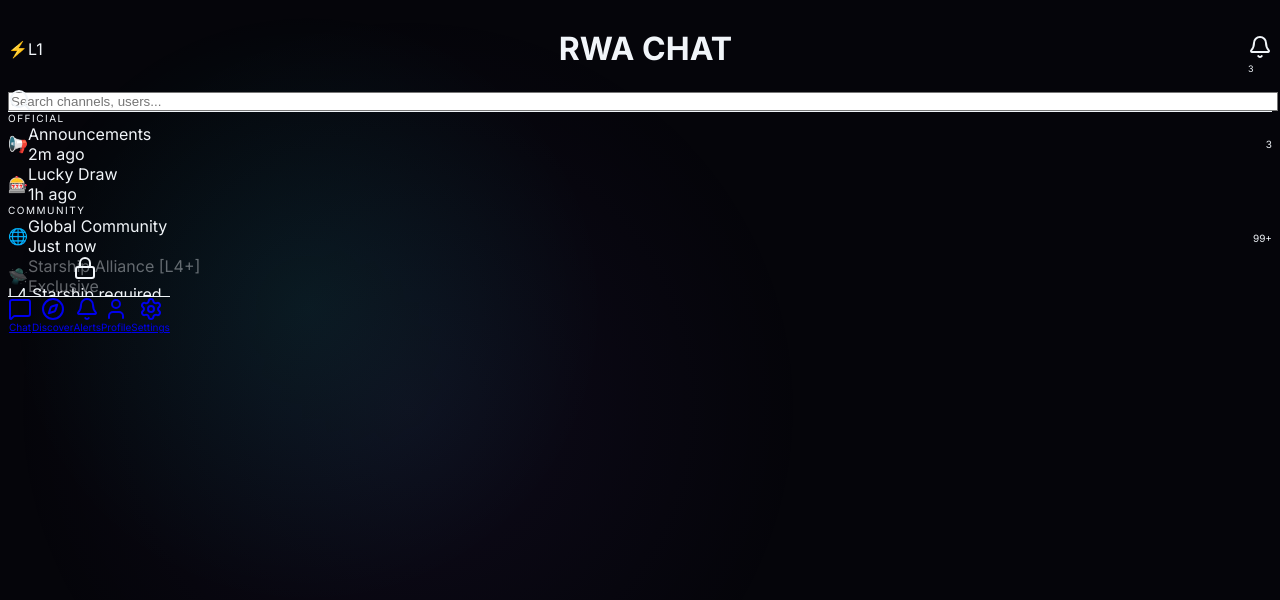
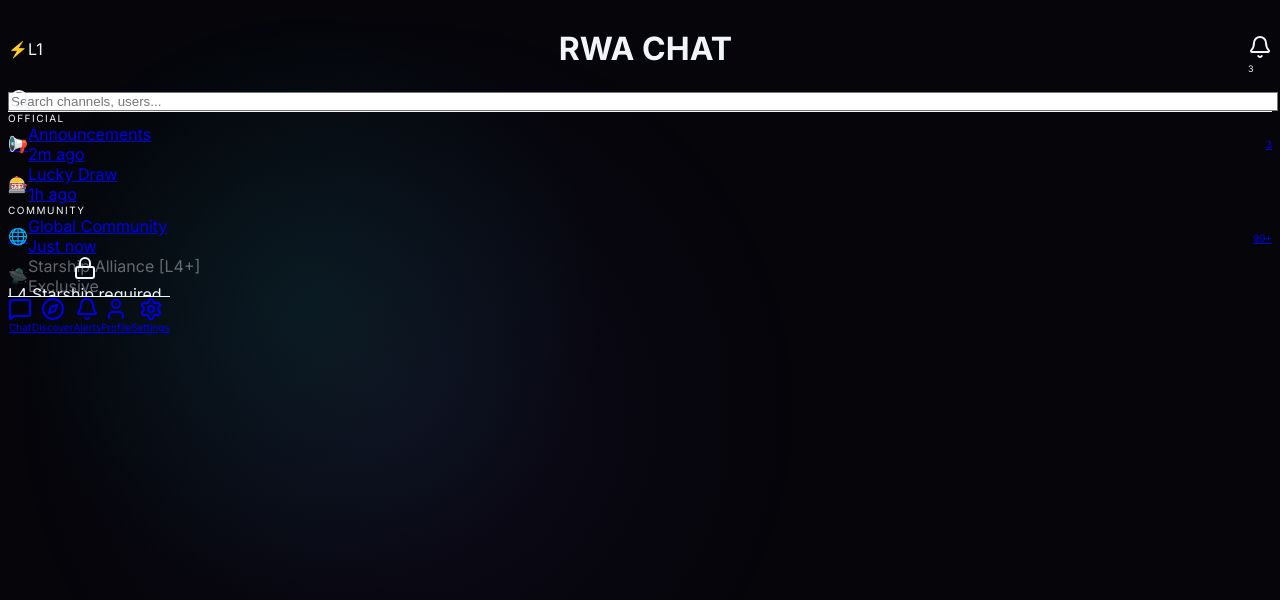
Before and after one commit to wx6668888/rwa-defi-chat, a Next.js app: page /channels in a window 1280 px wide. Shown: the top 600 px of the page. Built offline with nearby package versions, Linux system fonts and the light colour scheme.

Commit message:
Add navigation: launch page button and clickable channels

```diff
--- a/app/channels/page.tsx
+++ b/app/channels/page.tsx
@@ -1,6 +1,7 @@
 "use client";
 
 import { Search, Bell, Lock } from "lucide-react";
+import Link from "next/link";
 import { BottomNav } from "@/components/bottom-nav";
 import { BackgroundEffects } from "@/components/background-effects";
 
@@ -43,7 +44,8 @@ export default function ChannelsPage() {
         <div>
           <div className="text-[10px] text-text-disabled uppercase tracking-[0.15em] mb-4 font-bold">OFFICIAL</div>
           <div className="space-y-3">
-            <div className="flex items-center gap-4 py-3">
+            <Link href="/chat">
+              <div className="flex items-center gap-4 py-3 cursor-pointer hover:opacity-80 transition-opacity">
                 <div className="text-2xl">📢</div>
                 <div className="flex-1 min-w-0">
                   <div className="font-medium text-text-primary text-sm mb-0.5">Announcements</div>
@@ -53,13 +55,16 @@ export default function ChannelsPage() {
                   <span className="text-[10px] font-bold text-void-black">3</span>
                 </div>
               </div>
-            <div className="flex items-center gap-4 py-3">
+            </Link>
+            <Link href="/chat">
+              <div className="flex items-center gap-4 py-3 cursor-pointer hover:opacity-80 transition-opacity">
                 <div className="text-2xl">🎰</div>
                 <div className="flex-1 min-w-0">
                   <div className="font-medium text-text-primary text-sm mb-0.5">Lucky Draw</div>
                   <div className="text-xs text-text-secondary">1h ago</div>
                 </div>
               </div>
+            </Link>
           </div>
         </div>
 
@@ -67,7 +72,8 @@ export default function ChannelsPage() {
         <div>
           <div className="text-[10px] text-text-disabled uppercase tracking-[0.15em] mb-4 font-bold">COMMUNITY</div>
           <div className="space-y-3">
-            <div className="flex items-center gap-4 py-3">
+            <Link href="/chat">
+              <div className="flex items-center gap-4 py-3 cursor-pointer hover:opacity-80 transition-opacity">
                 <div className="text-2xl">🌐</div>
                 <div className="flex-1 min-w-0">
                   <div className="font-medium text-text-primary text-sm mb-0.5">Global Community</div>
@@ -77,6 +83,7 @@ export default function ChannelsPage() {
                   <span className="text-[10px] font-bold text-void-black">99+</span>
                 </div>
               </div>
+            </Link>
 
             {/* Locked Channel */}
             <div className="relative overflow-hidden rounded-xl">
--- a/app/page.tsx
+++ b/app/page.tsx
@@ -1,6 +1,7 @@
 "use client";
 
 import { useState } from "react";
+import Link from "next/link";
 import { NodeHexIcon } from "@/components/node-hex-icon";
 import { NODE_LEVELS } from "@/lib/node-levels";
 import { BackgroundEffects } from "@/components/background-effects";
@@ -55,12 +56,13 @@ export default function LaunchPage() {
         </div>
 
         {/* CTA Button */}
-        <button
-          onClick={() => setShowWalletModal(true)}
-          className="group px-10 py-4 border-2 border-plasma-cyan bg-transparent text-plasma-cyan font-bold text-sm tracking-wide rounded-lg hover:bg-plasma-cyan hover:text-void-black transition-all duration-300 hover:shadow-[0_0_30px_rgba(0,245,212,0.5)]"
-        >
-          CONNECT WALLET
-        </button>
+        <Link href="/channels">
+          <button
+            className="group px-10 py-4 border-2 border-plasma-cyan bg-transparent text-plasma-cyan font-bold text-sm tracking-wide rounded-lg hover:bg-plasma-cyan hover:text-void-black transition-all duration-300 hover:shadow-[0_0_30px_rgba(0,245,212,0.5)]"
+          >
+            CONNECT WALLET
+          </button>
+        </Link>
 
         {/* Footer */}
         <p className="text-[10px] text-text-secondary mt-8 tracking-wide">
```
Lines whose indentation alone changed are shown as unchanged.
